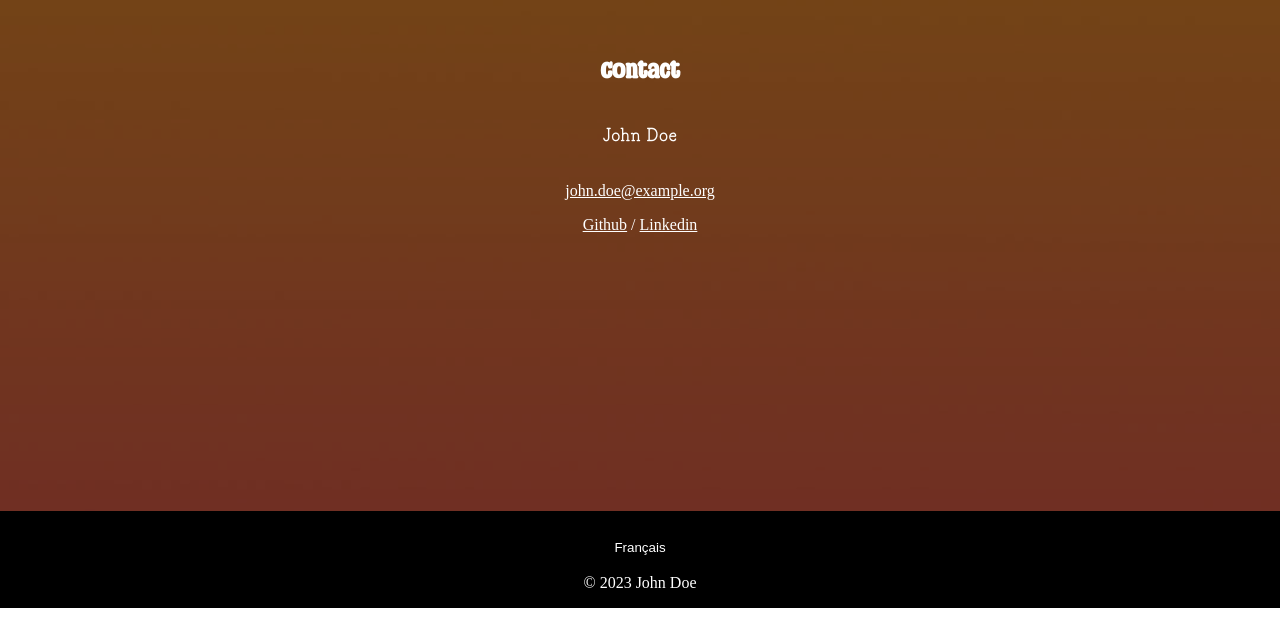
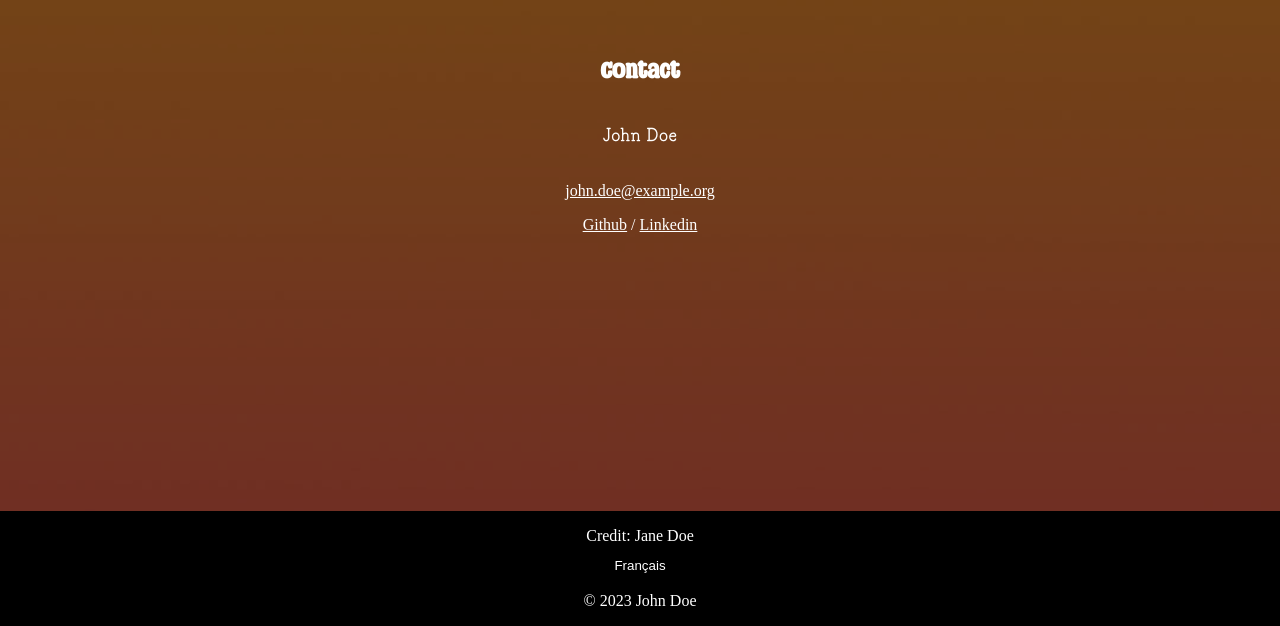
Before and after one commit to vrahier/website, a React (Create React App) app: page / in a window 1280 px wide. Shown: the part 3284-3910 px from the top of the page. Built offline with nearby package versions, Linux system fonts and the light colour scheme; a web font is replaced by a local one.

Commit message:
Adding extra text to footer

```diff
--- a/public/i18n/en.json
+++ b/public/i18n/en.json
@@ -52,6 +52,7 @@
     {
       "name": "Linkedin",
       "url": "https://example.org"
-    }]
+    }],
+    "extraFooter": ["Credit: Jane Doe"]
   }
 }
--- a/public/i18n/fr.json
+++ b/public/i18n/fr.json
@@ -52,6 +52,7 @@
     {
       "name": "Linkedin",
       "url": "https://example.org"
-    }]
+    }],
+    "extraFooter": ["Crédit Jeanne Doe"]
   }
 }
--- a/src/components/Footer/index.jsx
+++ b/src/components/Footer/index.jsx
@@ -27,6 +27,9 @@ function Footer({data}) {
   }, []);
 
   return <StyledFooter>
+    {
+      data.extraFooter.map((e) => <div>{e}</div>)
+    }
     <div>
     {
       availableLng
@@ -42,7 +45,13 @@ function Footer({data}) {
 Footer.propTypes = {
   data: PropTypes.shape({
     name: PropTypes.string.isRequired,
-    firstName: PropTypes.string.isRequired
+    firstName: PropTypes.string.isRequired,
+    extraFooter: PropTypes.array.isRequired
   }).isRequired
 }
+Footer.defaultProps = {
+  data: {
+    extraFooter: []
+  }
+}
 export default Footer;
```
